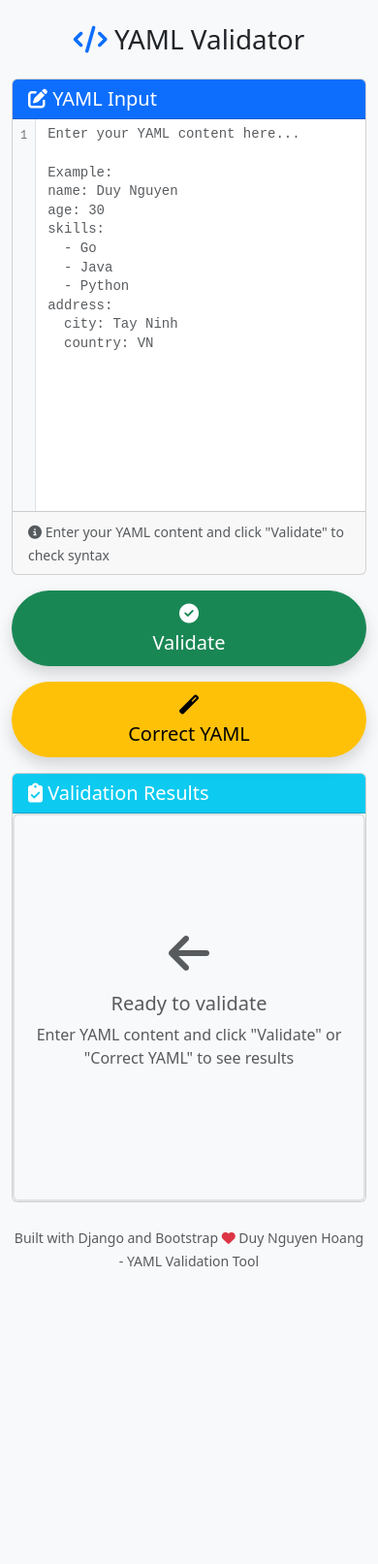
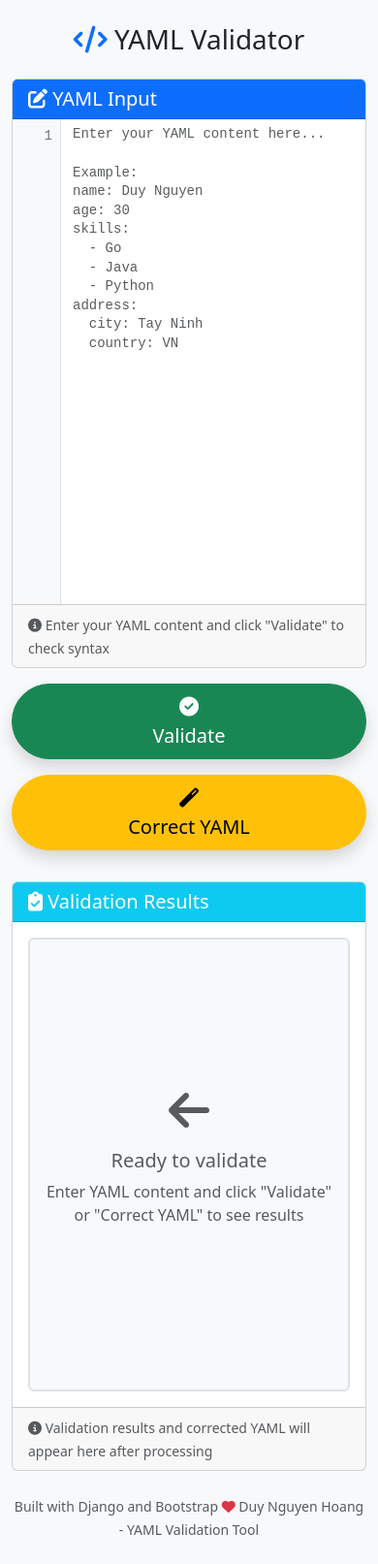
Before and after one commit to duynhvndev/yml-validating, a Django app: page / in a window 390 px wide. Shown: the whole page at 97% size. Before the commit the page ends 1306 px from the top, so only its background shows below. Run offline with Django 4.2, Linux system fonts and the light colour scheme.

Commit message:
Correct logics validating + fix css

```diff
--- a/validator/templates/validator/index.html
+++ b/validator/templates/validator/index.html
@@ -15,11 +15,12 @@
             line-height: 1.4;
         }
         .result-panel {
-            min-height: 400px;
+            height: calc(100% - 2rem);
             border: 2px solid #dee2e6;
             border-radius: 0.375rem;
             padding: 1rem;
             background-color: #f8f9fa;
+            margin: 1rem;
         }
         .validation-success {
             border-color: #198754 !important;
@@ -30,18 +31,24 @@
             background-color: #f8d7da !important;
         }
         .line-numbers {
+            width: 50px;
             font-family: 'Courier New', monospace;
-            font-size: 12px;
+            font-size: 14px;
+            line-height: 1.4;
+            text-align: right;
             color: #6c757d;
             background-color: #f8f9fa;
             border-right: 1px solid #dee2e6;
             padding: 0.5rem;
             user-select: none;
             white-space: pre-line;
+            overflow: hidden;
+            box-sizing: border-box;
         }
         .yaml-container {
             position: relative;
             display: flex;
+            height: 500px;
         }
         .yaml-content {
             flex: 1;
@@ -61,6 +68,23 @@
             height: 0 !important;
             overflow: hidden !important;
         }
+
+        /* Enhanced responsive design for desktop */
+        @media (min-width: 1400px) {
+            /* XXL screens - more centered layout with larger middle panel */
+            .container-fluid {
+                max-width: 1600px;
+                margin: 0 auto;
+            }
+        }
+
+        @media (max-width: 991.98px) {
+            /* Mobile and tablet - stack vertically */
+            .sticky-top {
+                position: static !important;
+                margin-bottom: 1rem;
+            }
+        }
     </style>
 </head>
 <body class="bg-light">
@@ -76,7 +100,7 @@
 
         <div class="row g-3">
             <!-- Left Panel - Input -->
-            <div class="col-md-5">
+            <div class="col-12 col-lg-5 col-xl-6 col-xxl-5">
                 <div class="card h-100">
                     <div class="card-header bg-primary text-white">
                         <h5 class="mb-0">
@@ -117,7 +141,7 @@ address:
             </div>
 
             <!-- Middle Panel - Action Buttons -->
-            <div class="col-md-2">
+            <div class="col-12 col-lg-2 col-xl-12 col-xxl-2">
                 <div class="sticky-top" style="top: 20px;">
                     <div class="text-center">
                         <button id="validateBtn" class="btn btn-success btn-lg px-4 py-2 rounded-pill shadow mb-3 w-100">
@@ -139,7 +163,7 @@ address:
             </div>
 
             <!-- Right Panel - Results -->
-            <div class="col-md-5">
+            <div class="col-12 col-lg-5 col-xl-6 col-xxl-5">
                 <div class="card h-100">
                     <div class="card-header bg-info text-white">
                         <h5 class="mb-0">
@@ -147,7 +171,7 @@ address:
                             Validation Results
                         </h5>
                     </div>
-                    <div class="card-body p-0">
+                    <div class="card-body p-0" style="height: 500px; overflow-y: auto;">
                         <!-- Error/Success notification area -->
                         <div id="notificationArea" class="p-3 border-bottom" style="display: none;">
                             <!-- Notifications will be inserted here -->
@@ -163,7 +187,7 @@ address:
                                     <i class="fas fa-copy"></i> Auto Copy
                                 </button>
                             </div>
-                            <pre id="correctedYamlContent" class="bg-light p-3 rounded border" style="max-height: 300px; overflow-y: auto; font-size: 12px; font-family: 'Courier New', monospace;"></pre>
+                            <pre id="correctedYamlContent" class="bg-light p-3 rounded border" style="max-height: 400px; overflow-y: auto; font-size: 12px; font-family: 'Courier New', monospace;"></pre>
                         </div>
 
                         <!-- Default result panel -->
@@ -174,6 +198,12 @@ address:
                                 <p>Enter YAML content and click "Validate" or "Correct YAML" to see results</p>
                             </div>
                         </div>
+                    </div>
+                    <div class="card-footer">
+                        <small class="text-muted">
+                            <i class="fas fa-info-circle"></i>
+                            Validation results and corrected YAML will appear here after processing
+                        </small>
                     </div>
                 </div>
             </div>
@@ -212,16 +242,27 @@ address:
                 const lines = yamlInput.value.split('\n');
                 const lineNumbersText = lines.map((_, index) => index + 1).join('\n');
                 lineNumbers.textContent = lineNumbersText;
+
+                // Ensure scroll synchronization
+                lineNumbers.scrollTop = yamlInput.scrollTop;
             }
 
             // Initial line numbers
             updateLineNumbers();
 
-            // Update line numbers on input
+            // Update line numbers on input and other events
             yamlInput.addEventListener('input', updateLineNumbers);
+            yamlInput.addEventListener('paste', function() {
+                // Update line numbers after paste operation completes
+                setTimeout(updateLineNumbers, 10);
+            });
+            yamlInput.addEventListener('keyup', updateLineNumbers);
             yamlInput.addEventListener('scroll', function() {
                 lineNumbers.scrollTop = yamlInput.scrollTop;
             });
+
+            // Ensure line numbers are updated when content changes
+            yamlInput.addEventListener('change', updateLineNumbers);
 
             // Reset result areas
             function resetResultAreas() {
@@ -371,7 +412,7 @@ address:
                         resultPanel.innerHTML = `
                             <div class="w-100">
                                 <h6 class="text-success mb-3"><i class="fas fa-code"></i> Parsed Structure:</h6>
-                                <pre class="bg-white p-3 rounded border" style="max-height: 300px; overflow-y: auto; font-size: 12px;">${JSON.stringify(data.parsed_data, null, 2)}</pre>
+                                <pre class="bg-white p-3 rounded border" style="max-height: 400px; overflow-y: auto; font-size: 12px;">${JSON.stringify(data.parsed_data, null, 2)}</pre>
                             </div>
                         `;
 
--- a/validator/views.py
+++ b/validator/views.py
@@ -6,6 +6,58 @@ import json
 import io
 import re
 from ruamel.yaml import YAML
+from yaml.constructor import ConstructorError
+
+
+class DuplicateKeyError(Exception):
+    """Custom exception for duplicate keys in YAML."""
+    pass
+
+
+class SafeLoaderWithDuplicateKeyCheck(yaml.SafeLoader):
+    """Custom YAML loader that detects duplicate keys."""
+
+    def construct_mapping(self, node, deep=False):
+        mapping = {}
+        for key_node, value_node in node.value:
+            key = self.construct_object(key_node, deep=deep)
+            if key in mapping:
+                # Found duplicate key - raise error with line information
+                raise DuplicateKeyError(
+                    f"Duplicate key '{key}' found at line {key_node.start_mark.line + 1}"
+                )
+            value = self.construct_object(value_node, deep=deep)
+            mapping[key] = value
+        return mapping
+
+
+def validate_yaml_with_duplicate_check(yaml_content):
+    """
+    Validate YAML content with proper duplicate key detection.
+    Returns (is_valid, parsed_data, error_message, line_number)
+    """
+    try:
+        # Use custom loader to detect duplicate keys
+        parsed_data = yaml.load(yaml_content, Loader=SafeLoaderWithDuplicateKeyCheck)
+        return True, parsed_data, None, None
+    except DuplicateKeyError as e:
+        # Extract line number from duplicate key error
+        error_msg = str(e)
+        line_number = None
+        if "line" in error_msg:
+            try:
+                line_number = int(error_msg.split("line ")[1].split()[0])
+            except (IndexError, ValueError):
+                pass
+        return False, None, error_msg, line_number
+    except yaml.YAMLError as e:
+        # Handle other YAML errors
+        line_number = None
+        if hasattr(e, 'problem_mark') and e.problem_mark:
+            line_number = e.problem_mark.line + 1
+        return False, None, str(e), line_number
+    except Exception as e:
+        return False, None, f"Unexpected error: {str(e)}", None
 
 
 def fix_yaml_indentation(yaml_content):
@@ -88,26 +140,19 @@ def validate_yaml(request):
                     'line_number': None
                 })
 
-            try:
-                # Try to parse the YAML
-                parsed_yaml = yaml.safe_load(yaml_content)
+            # Use enhanced validation with duplicate key detection
+            is_valid, parsed_data, error_message, line_number = validate_yaml_with_duplicate_check(yaml_content)
 
-                # If we get here, the YAML is valid
+            if is_valid:
                 return JsonResponse({
                     'valid': True,
                     'message': 'Valid YAML content!',
-                    'parsed_data': parsed_yaml
+                    'parsed_data': parsed_data
                 })
-
-            except yaml.YAMLError as e:
-                # Extract line number from error if available
-                line_number = None
-                if hasattr(e, 'problem_mark') and e.problem_mark:
-                    line_number = e.problem_mark.line + 1  # Convert to 1-based line numbering
-
+            else:
                 return JsonResponse({
                     'valid': False,
-                    'error': str(e),
+                    'error': error_message,
                     'line_number': line_number
                 })
 
@@ -144,8 +189,21 @@ def correct_yaml(request):
                 })
 
             try:
-                # First, try to parse with PyYAML to get the data
-                parsed_data = yaml.safe_load(yaml_content)
+                # First, try enhanced validation with duplicate key detection
+                is_valid, parsed_data, error_message, line_number = validate_yaml_with_duplicate_check(yaml_content)
+
+                if not is_valid:
+                    # If validation fails due to duplicate keys, return specific error
+                    if "Duplicate key" in error_message:
+                        return JsonResponse({
+                            'success': False,
+                            'error': f'Cannot correct YAML: {error_message}',
+                            'corrected_yaml': '',
+                            'line_number': line_number
+                        })
+                    # For other errors, continue with correction attempts below
+                    raise yaml.YAMLError(error_message)
+
                 print(f"Parsed data successfully: {type(parsed_data)}")
 
                 if parsed_data is None:
```
